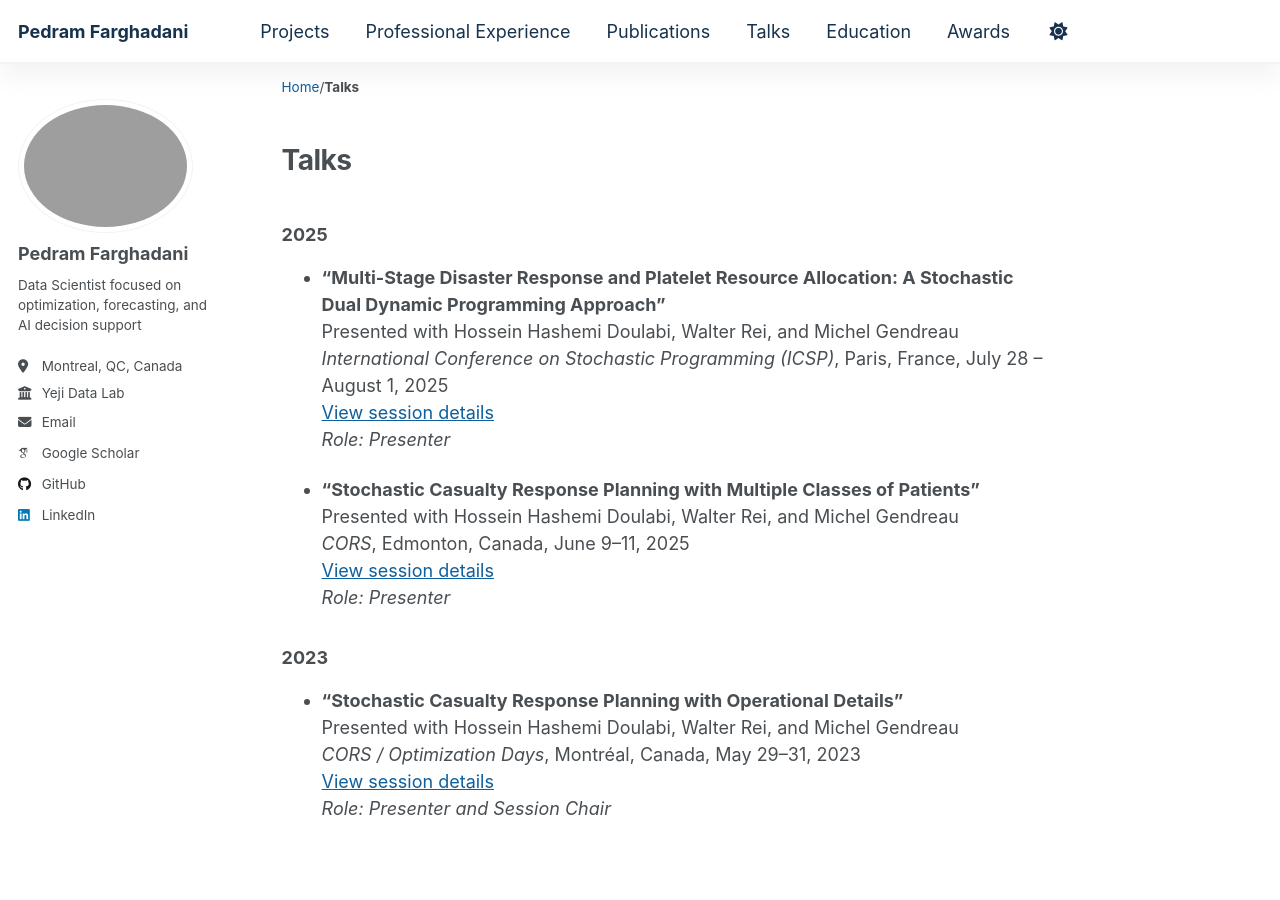
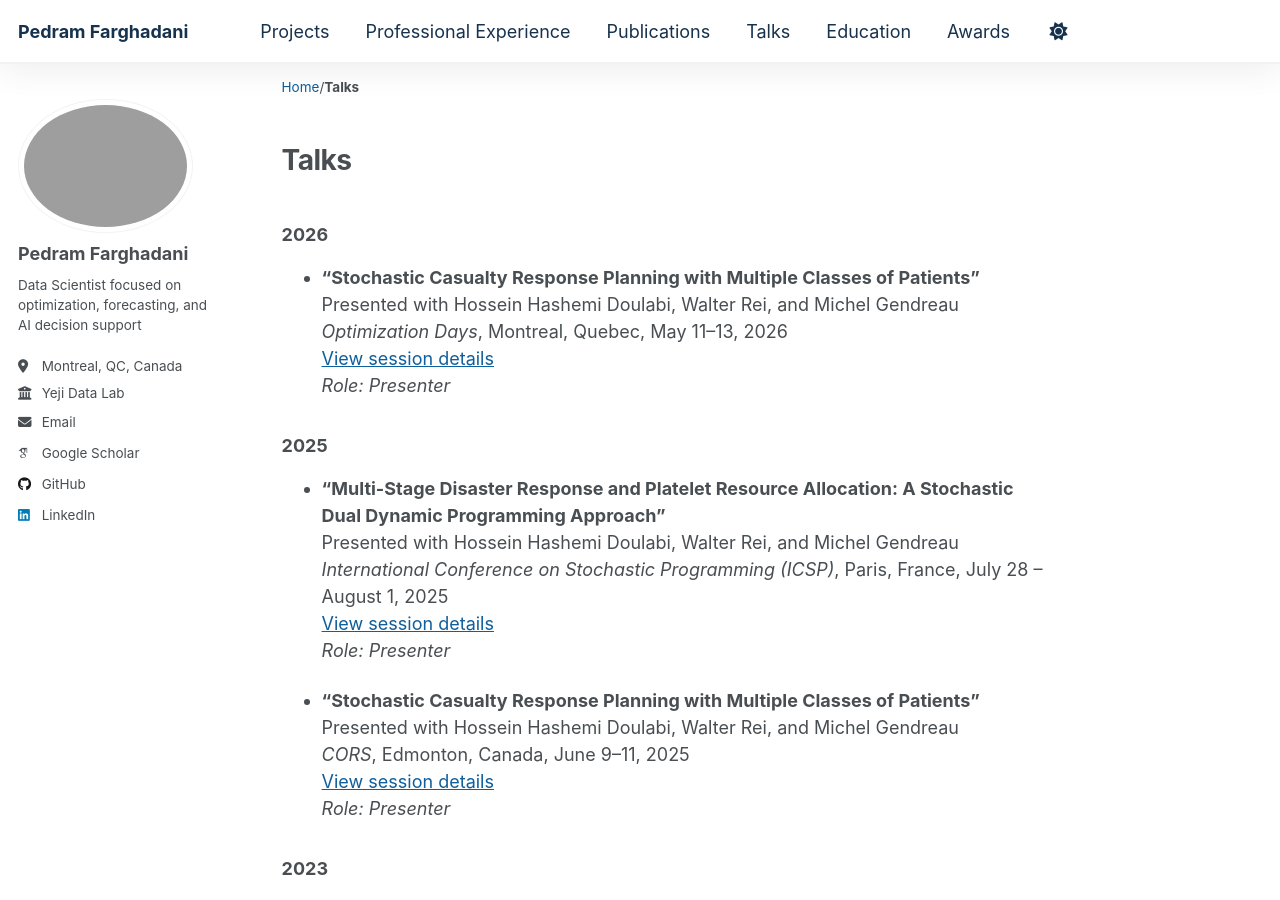
Before and after one commit to Pedram-Fdi/Pedram-Fdi.github.io, a Jekyll site: the page built from _pages/talks.md, in a window 1280 px wide and 900 px high. Built offline with Jekyll 4.4.1, drawn with Linux system fonts in a browser that asks for light colours; some web fonts are replaced.

Commit message:
talks updated!

```diff
--- a/_pages/talks.md
+++ b/_pages/talks.md
@@ -4,6 +4,14 @@ title: "Talks"
 permalink: /talks/
 author_profile: true
 ---
+### 2026
+
+- **"Stochastic Casualty Response Planning with Multiple Classes of Patients"**
+  Presented with Hossein Hashemi Doulabi, Walter Rei, and Michel Gendreau
+  *Optimization Days*, Montreal, Quebec, May 11–13, 2026
+  [View session details](https://symposia.gerad.ca/jopt2026/schedule/details/19)
+  *Role: Presenter*
+
 ### 2025
 
 - **"Multi-Stage Disaster Response and Platelet Resource Allocation: A Stochastic Dual Dynamic Programming Approach"**
```
